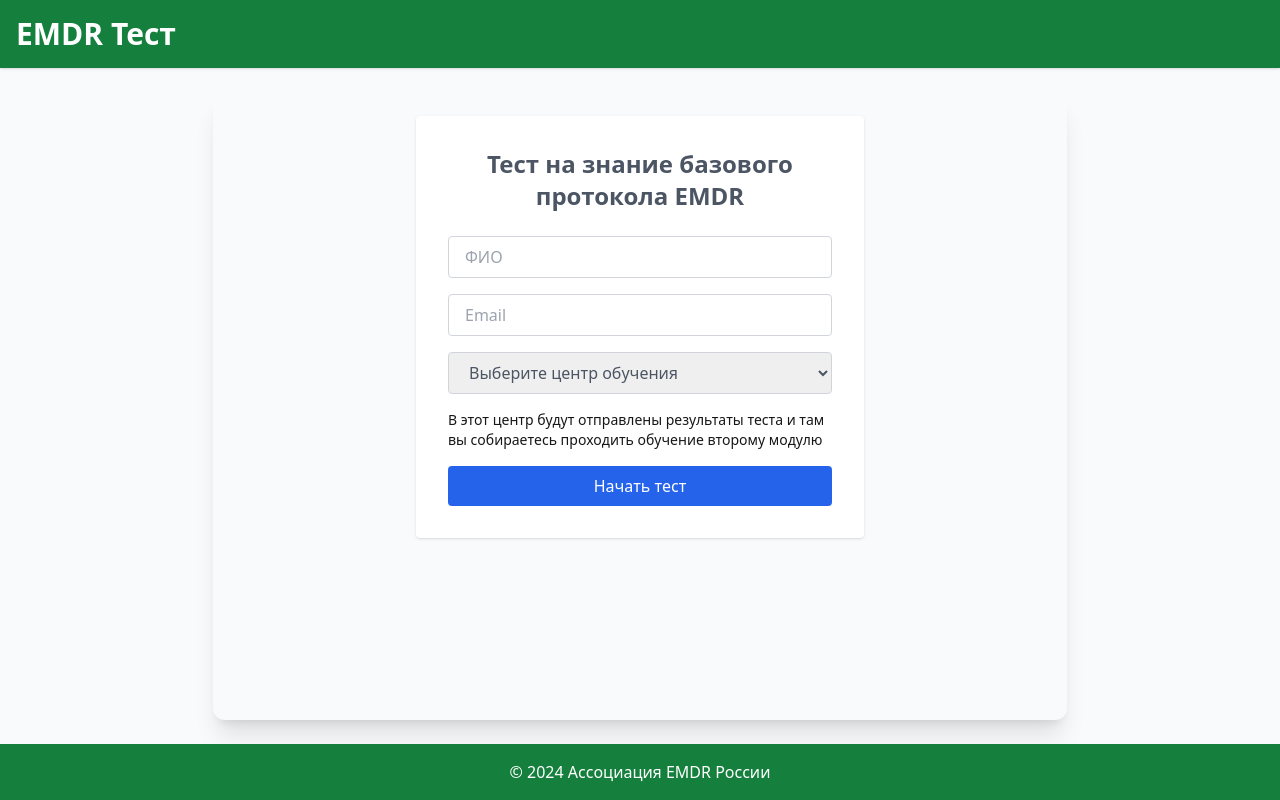
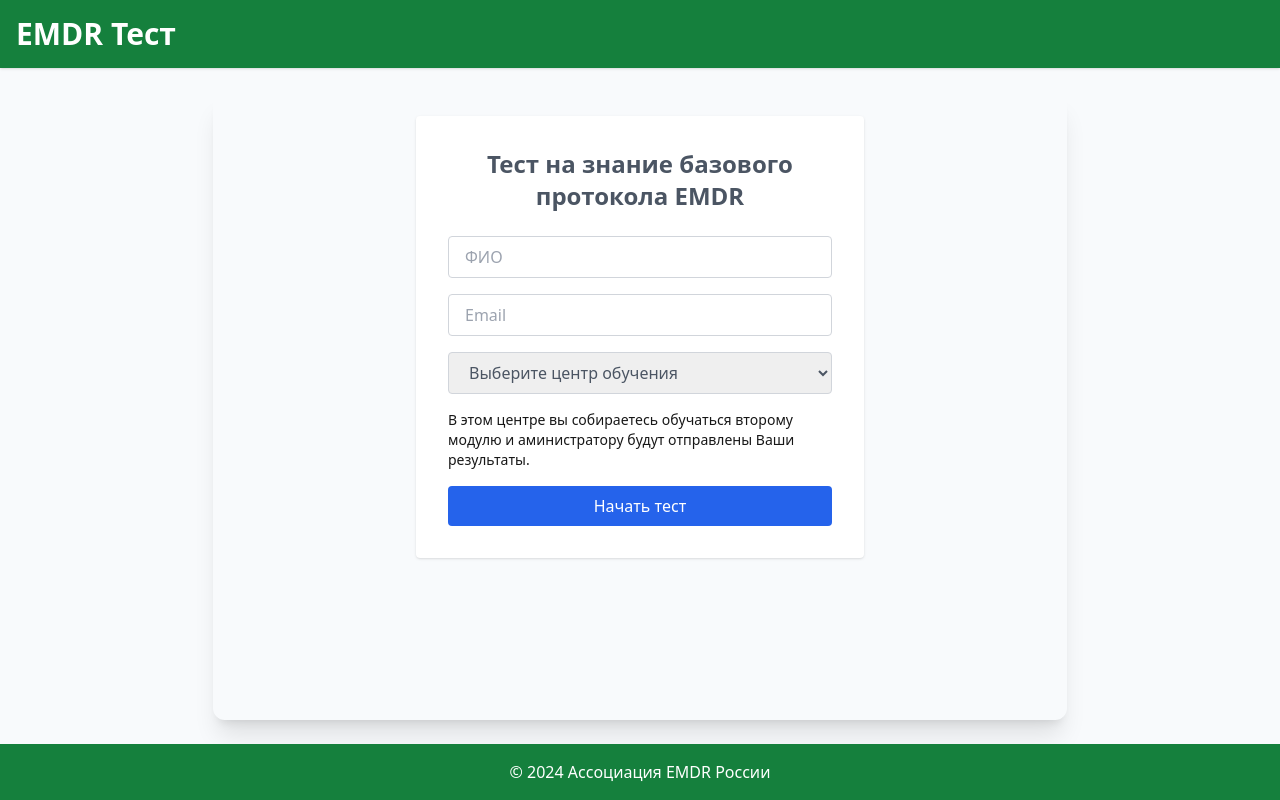
Before and after one commit to titovm/emdr-quiz, a Next.js app: page / in a window 1280 px wide. Built offline with nearby package versions, Linux system fonts and the light colour scheme.

Commit message:
Change centre description

```diff
--- a/pages/index.js
+++ b/pages/index.js
@@ -67,7 +67,7 @@ export default function Home() {
               </option>
             ))}
           </select>
-          <p className='text-sm'>В этот центр будут отправлены результаты теста и там вы собираетесь проходить обучение второму модулю</p>
+          <p className='text-sm'>В этом центре вы собираетесь обучаться второму модулю и аминистратору будут отправлены Ваши результаты.</p>
 
           <button
             type="submit"
```
